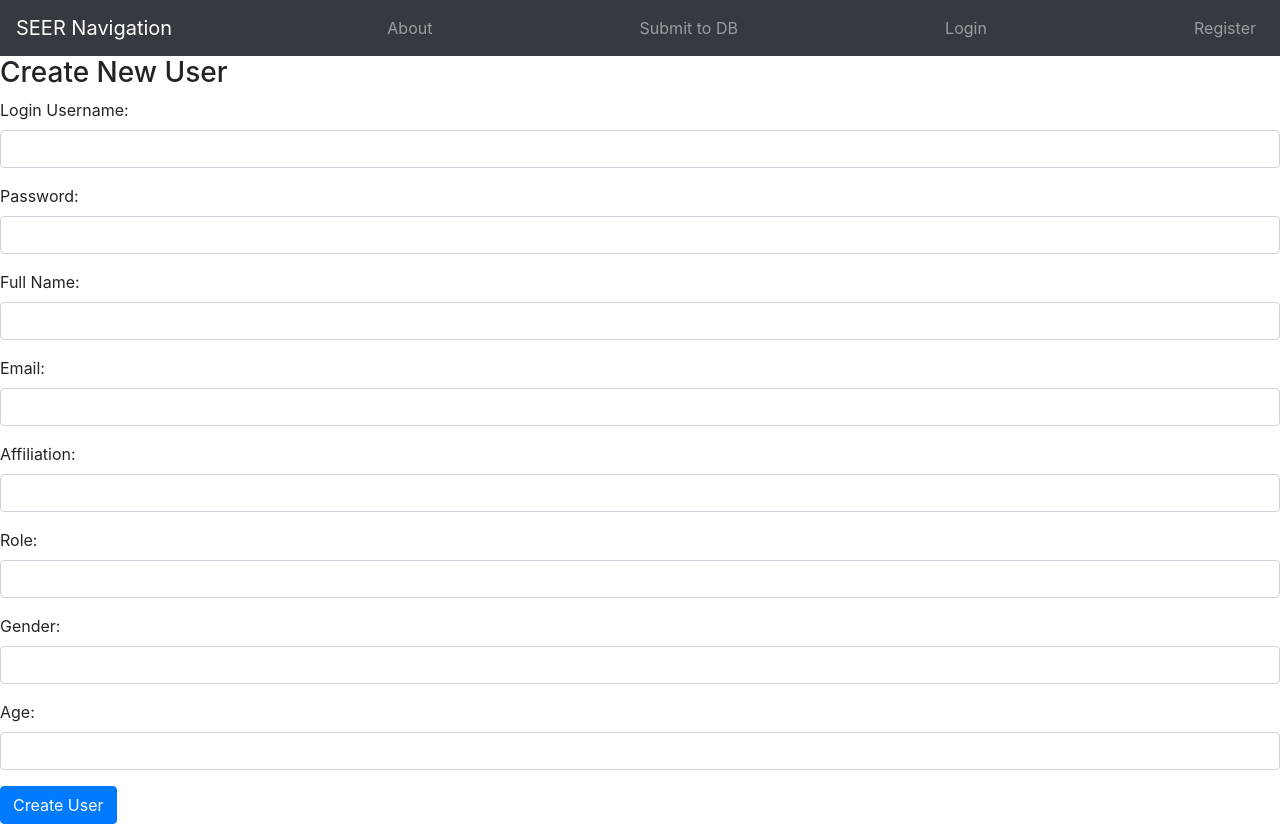
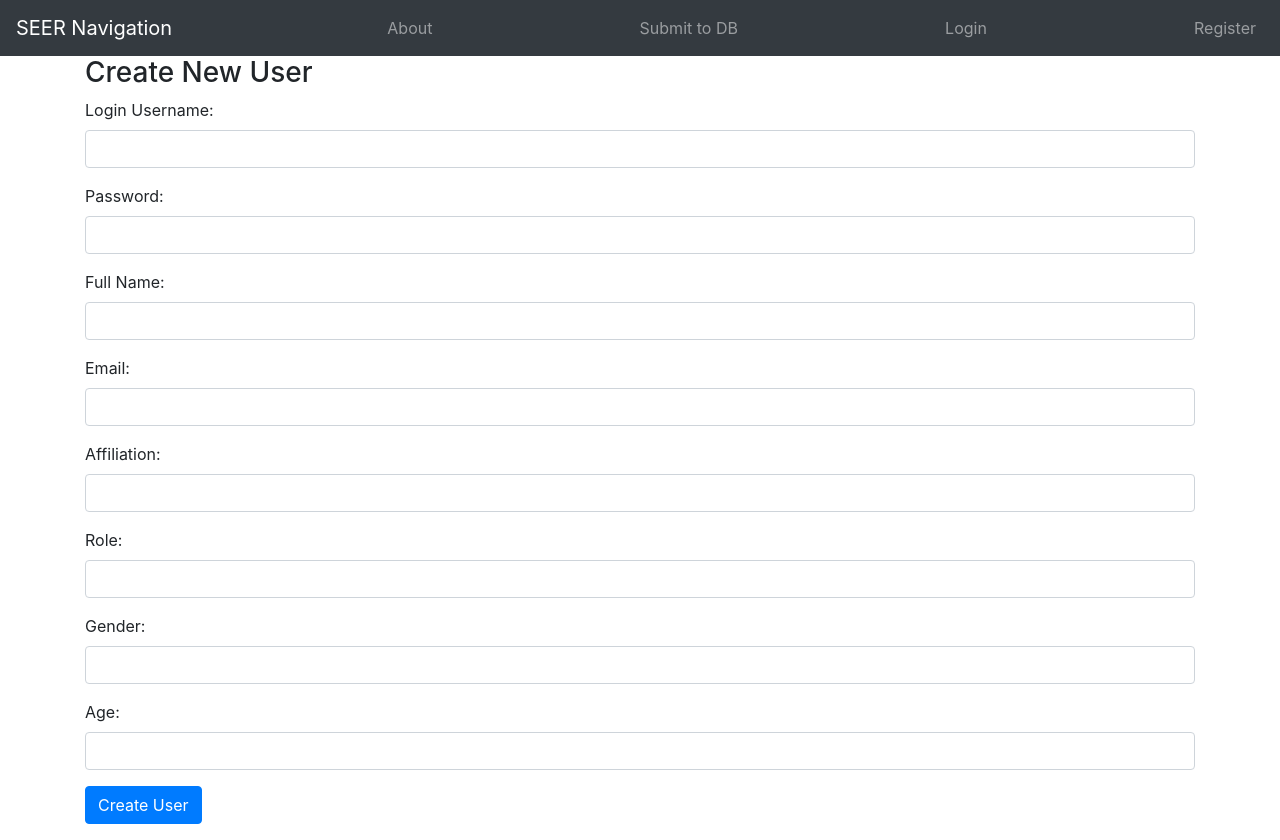
Before and after one commit to firstaid-kit/software-engineering-s2-2020, a React (Create React App) app in the folder frontend/software-engineering-s2-2020/: page /user in a window 1280 px wide. Built offline with nearby package versions, Linux system fonts and the light colour scheme.

Commit message:
update register component

```diff
--- a/frontend/software-engineering-s2-2020/src/components/register.component.js
+++ b/frontend/software-engineering-s2-2020/src/components/register.component.js
@@ -111,7 +111,7 @@ export default class RegisterUser extends Component {
 
     render() {
         return (
-            <div>
+            <div className="container">
                 <h3>Create New User</h3>
                 <form onSubmit={this.onSubmit}>
                     <div className="form-group">
@@ -177,7 +177,6 @@ export default class RegisterUser extends Component {
                     <div className="form-group">
                         <label>Gender: </label>
                         <input type = "text"
-                            required
                             className="form-control"
                             value={this.state.gender}
                             onChange={this.onChangeGender}
@@ -187,7 +186,6 @@ export default class RegisterUser extends Component {
                     <div className="form-group">
                         <label>Age: </label>
                         <input type = "text"
-                            required
                             className="form-control"
                             value={this.state.age}
                             onChange={this.onChangeAge}
```
